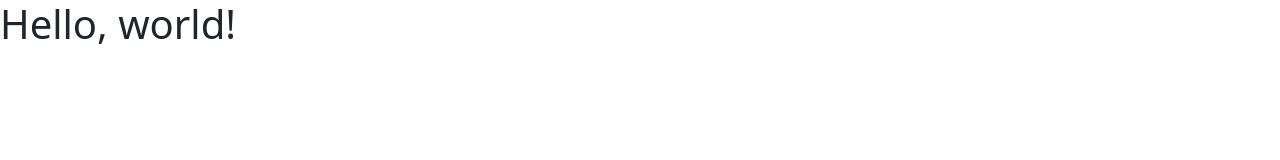
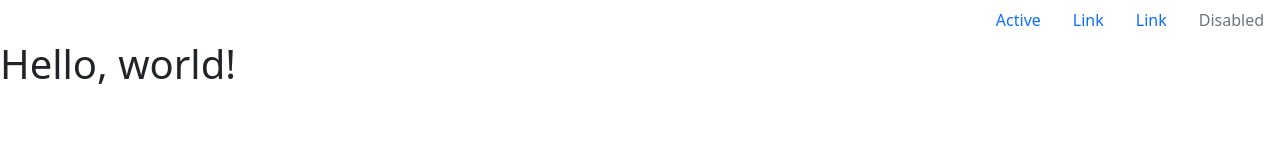
Before and after one commit to enmanuelbayen/Portfolio-with-Boostrap, a website: page index.html in a window 1280 px wide. Drawn offline with nearby package versions, Linux system fonts and the light colour scheme.

Commit message:
Add navbar

```diff
--- a/index.html
+++ b/index.html
@@ -10,6 +10,22 @@
   </head>
 
   <body>
+    <header>
+      <ul class="nav justify-content-end">
+        <li class="nav-item">
+          <a class="nav-link active" aria-current="page" href="#">Active</a>
+        </li>
+        <li class="nav-item">
+          <a class="nav-link" href="#">Link</a>
+        </li>
+        <li class="nav-item">
+          <a class="nav-link" href="#">Link</a>
+        </li>
+        <li class="nav-item">
+          <a class="nav-link disabled" href="#" tabindex="-1" aria-disabled="true">Disabled</a>
+        </li>
+      </ul>
+    </header>
     <h1>Hello, world!</h1>
 
 
```
